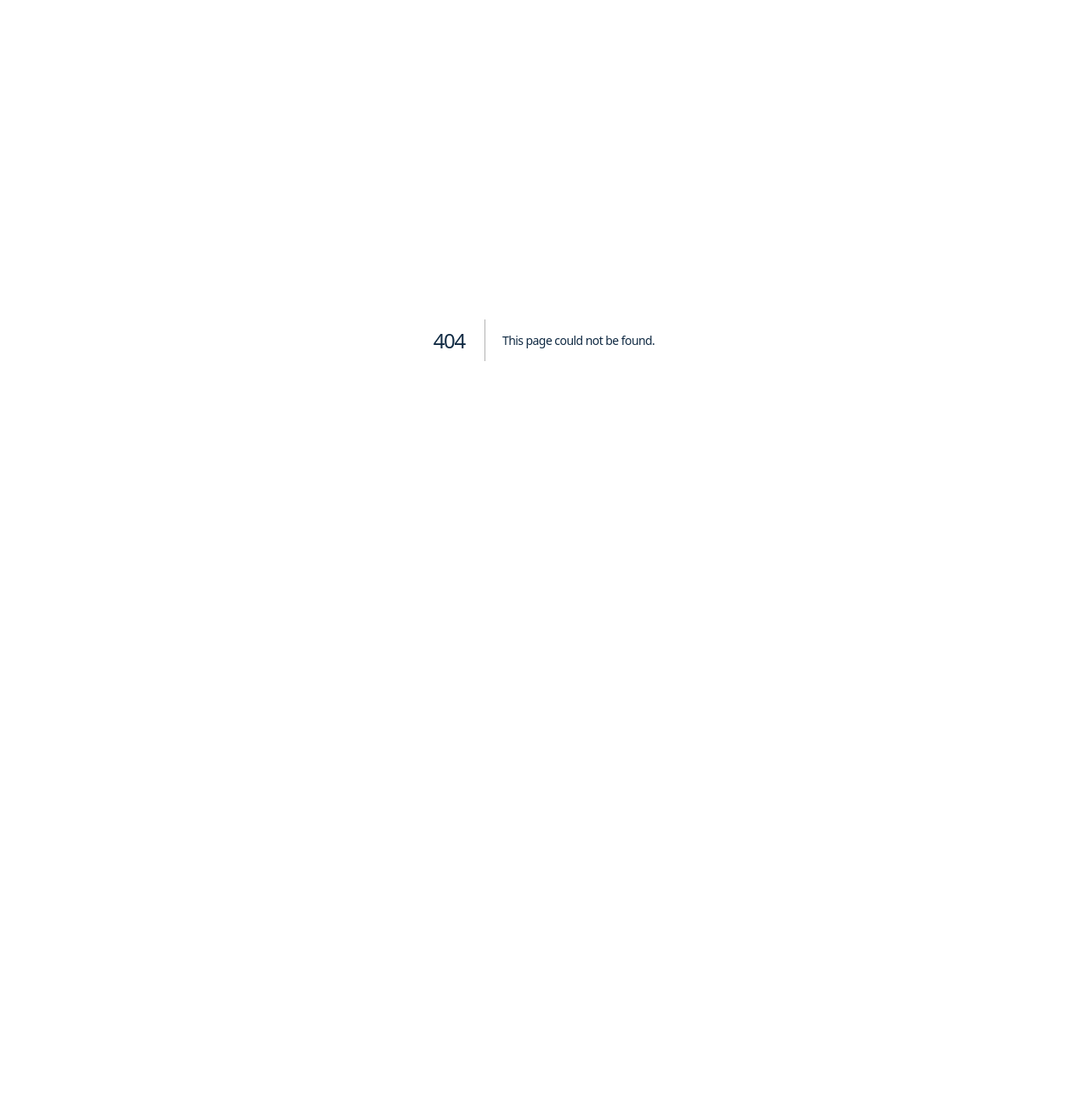
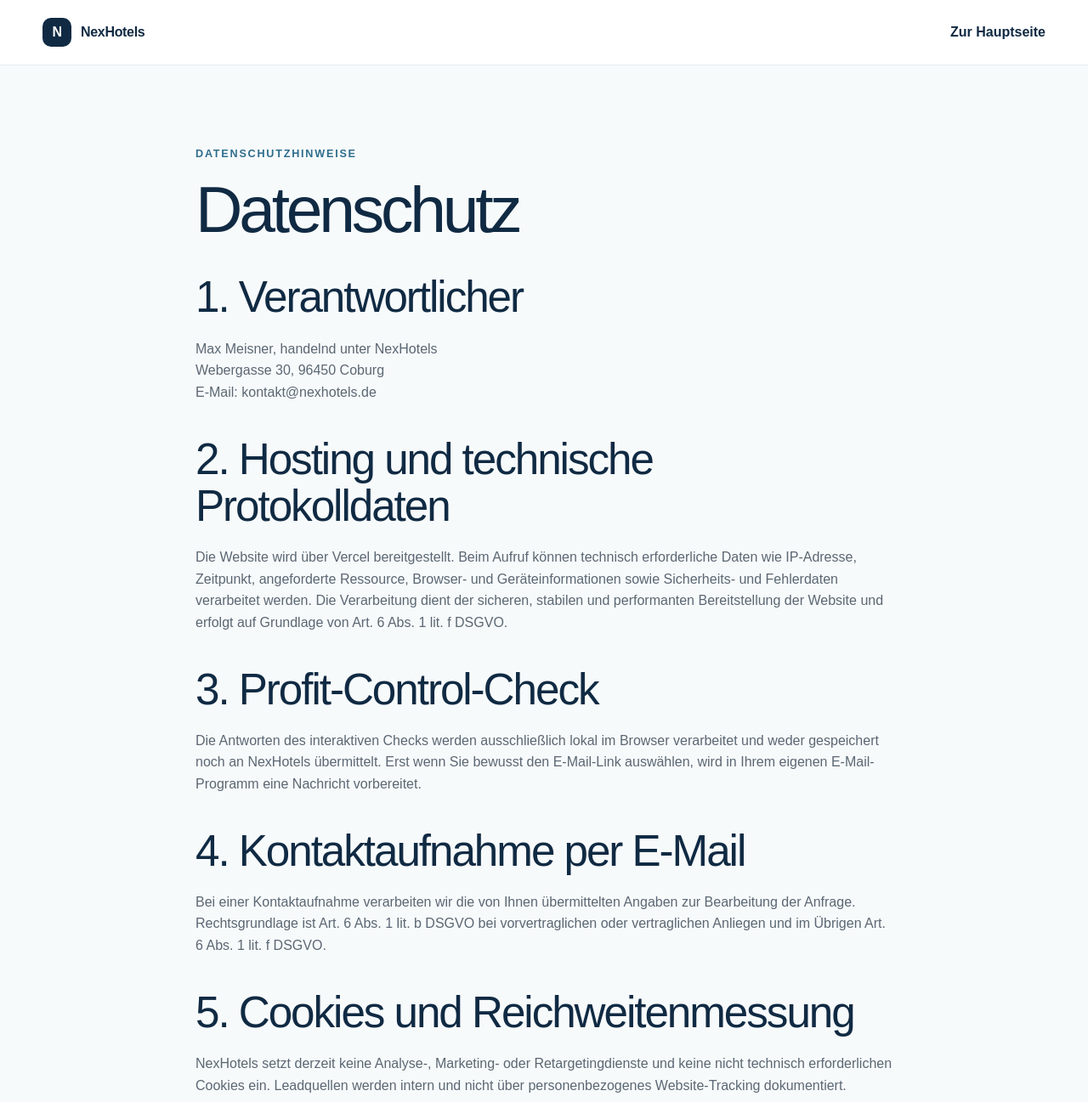
Before and after one commit to MeisnerMax/NexHotels, a Next.js app: page /datenschutz in a window 1280 px wide. Before the commit this address had no page. Shown: the top 1297 px of the page at 85% size. Before the commit the page ends 800 px from the top, so only its background shows below. Built offline with nearby package versions, Linux system fonts and the light colour scheme.

Commit message:
Add privacy policy page

```diff
--- /dev/null
+++ b/src/app/datenschutz/page.tsx
@@ -0,0 +1,66 @@
+import type { Metadata } from "next";
+import Link from "next/link";
+import { company, companyAddress } from "@/lib/company";
+
+export const metadata: Metadata = {
+  title: "Datenschutz",
+  description: "Datenschutzhinweise der NexHotels-Website.",
+};
+
+export default function Datenschutz() {
+  return (
+    <main className="legal-page">
+      <header className="site-header check-header">
+        <div className="shell nav-wrap">
+          <Link className="brand" href="/">
+            <span className="brand-mark" aria-hidden="true">N</span>
+            <span>NexHotels</span>
+          </Link>
+          <Link className="text-link" href="/">Zur Hauptseite</Link>
+        </div>
+      </header>
+      <div className="legal-shell">
+        <span className="eyebrow">Datenschutzhinweise</span>
+        <h1>Datenschutz</h1>
+        <section>
+          <h2>1. Verantwortlicher</h2>
+          <p>
+            {company.owner}, handelnd unter {company.brand}<br />
+            {companyAddress}<br />
+            E-Mail: <a href={`mailto:${company.email}`}>{company.email}</a>
+          </p>
+        </section>
+        <section>
+          <h2>2. Hosting und technische Protokolldaten</h2>
+          <p>
+            Die Website wird über Vercel bereitgestellt. Beim Aufruf können technisch erforderliche Daten wie IP-Adresse, Zeitpunkt, angeforderte Ressource, Browser- und Geräteinformationen sowie Sicherheits- und Fehlerdaten verarbeitet werden. Die Verarbeitung dient der sicheren, stabilen und performanten Bereitstellung der Website und erfolgt auf Grundlage von Art. 6 Abs. 1 lit. f DSGVO.
+          </p>
+        </section>
+        <section>
+          <h2>3. Profit-Control-Check</h2>
+          <p>
+            Die Antworten des interaktiven Checks werden ausschließlich lokal im Browser verarbeitet und weder gespeichert noch an NexHotels übermittelt. Erst wenn Sie bewusst den E-Mail-Link auswählen, wird in Ihrem eigenen E-Mail-Programm eine Nachricht vorbereitet.
+          </p>
+        </section>
+        <section>
+          <h2>4. Kontaktaufnahme per E-Mail</h2>
+          <p>
+            Bei einer Kontaktaufnahme verarbeiten wir die von Ihnen übermittelten Angaben zur Bearbeitung der Anfrage. Rechtsgrundlage ist Art. 6 Abs. 1 lit. b DSGVO bei vorvertraglichen oder vertraglichen Anliegen und im Übrigen Art. 6 Abs. 1 lit. f DSGVO.
+          </p>
+        </section>
+        <section>
+          <h2>5. Cookies und Reichweitenmessung</h2>
+          <p>
+            NexHotels setzt derzeit keine Analyse-, Marketing- oder Retargetingdienste und keine nicht technisch erforderlichen Cookies ein. Leadquellen werden intern und nicht über personenbezogenes Website-Tracking dokumentiert.
+          </p>
+        </section>
+        <section>
+          <h2>6. Ihre Rechte</h2>
+          <p>
+            Betroffene Personen haben nach Maßgabe der gesetzlichen Voraussetzungen insbesondere Rechte auf Auskunft, Berichtigung, Löschung, Einschränkung der Verarbeitung, Datenübertragbarkeit und Widerspruch. Außerdem besteht ein Beschwerderecht bei einer Datenschutzaufsichtsbehörde.
+          </p>
+        </section>
+      </div>
+    </main>
+  );
+}
```
